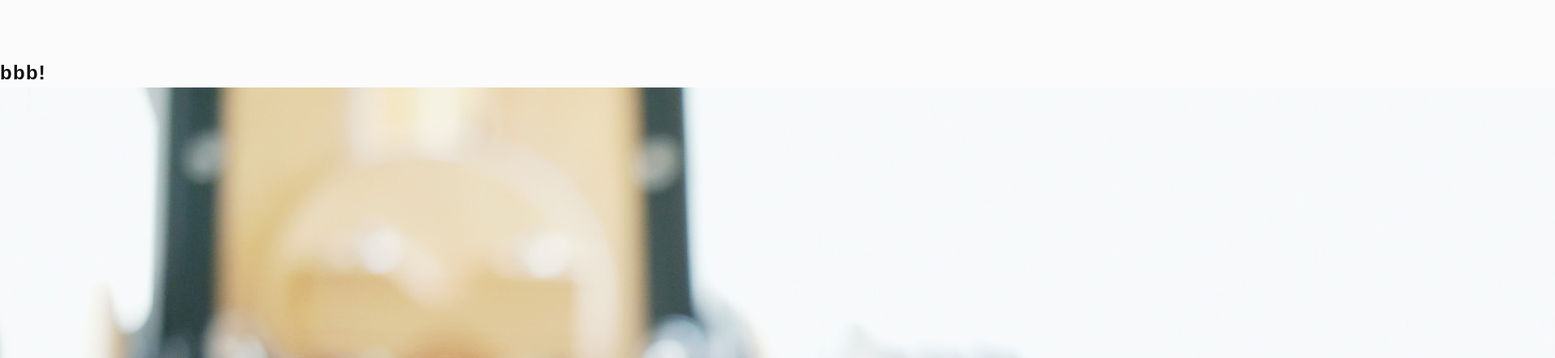
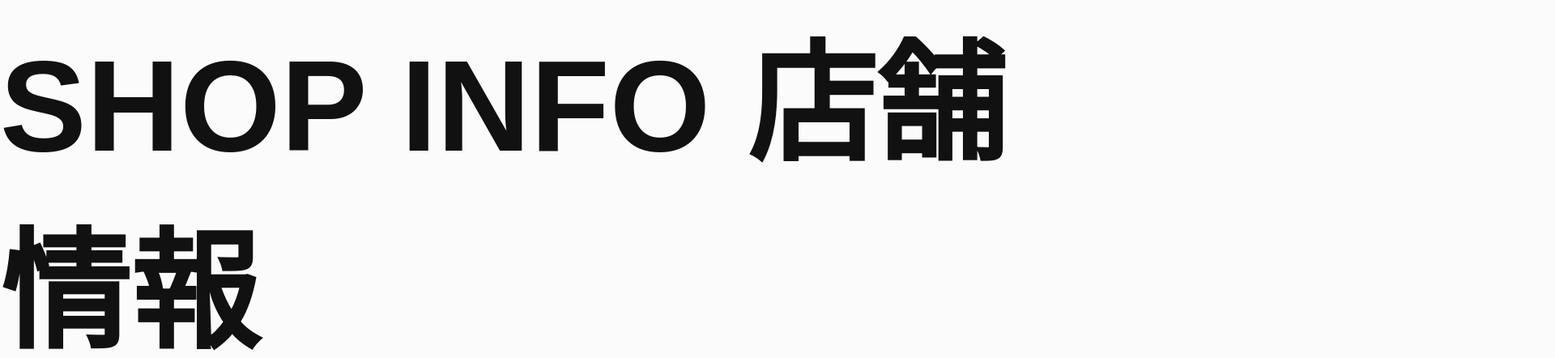
Before and after one commit to jcool-yamaguchi/Coding, a website built with webpack: page src/html/index.html in a window 1280 px wide. Shown: the top 442 px of the page at 81% size, 1920 px wide, since content can reach past the window. Built offline with nearby package versions, Linux system fonts and the light colour scheme.

Commit message:
first commit

```diff
--- a/src/html/index.html
+++ b/src/html/index.html
@@ -14,16 +14,6 @@
     <title>Document</title>
   </head>
   <body>
-    <div class="l-spacer--l"></div>
-    <!-- /.l-spacer--l -->
-    <div class="c-heading">
-      <h2 class="c-headingtitle__text">bbb!</h2>
-      <!-- /.c-headingtitle__text -->
-    </div>
-    <!-- /.c-heading -->
-    <img src="/src/images/sample.jpg" alt="" />
-
-    <!--  -->
   <article>
     <section>
       <h2 class="c-sectionTitle">
```
